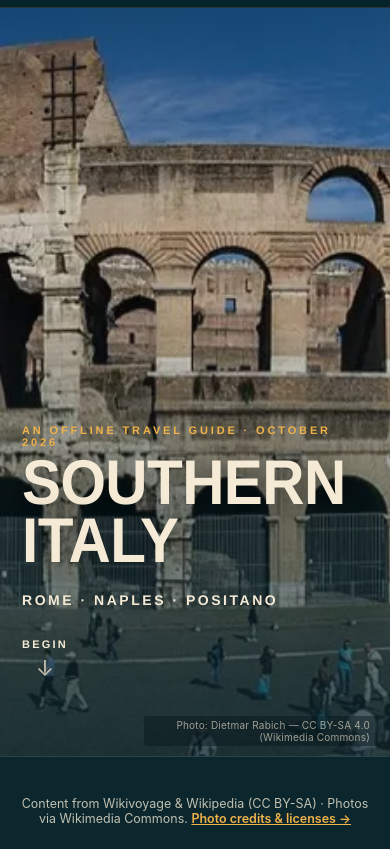
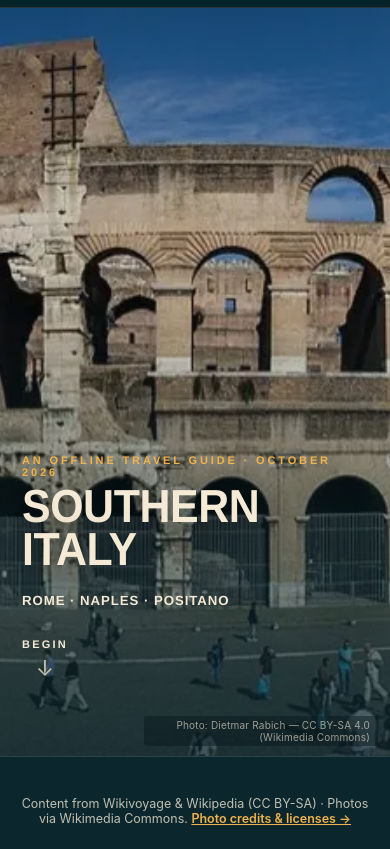
Before and after one commit to raid5/italy-trip-oct2026, a website: page site/index.html in a window 390 px wide. Shown: the part 109-958 px from the top of the page. Drawn offline with Linux system fonts and the light colour scheme.

Commit message:
Cap poster hero typography on phones so long titles/taglines don't clip
The poster display titles and the .poster-route tagline were sized for
desktop. On a ~390px phone viewport the longest single words ("SOUTHERN",
"POSITANO") and long city taglines overflowed the right edge. Cap the
xl/lg title clamps and tighten the route's letter-spacing with
overflow-wrap so everything fits and wraps cleanly within the viewport.

```diff
--- a/site/css/designs/poster.css
+++ b/site/css/designs/poster.css
@@ -556,6 +556,20 @@ html[data-design="poster"] .poster-maplink:hover { background: #fff; }
   html[data-design="poster"] .poster-day-num { flex-direction: row; align-items: baseline; gap: 8px; }
   html[data-design="poster"] .poster-poi-list { grid-template-columns: 1fr; }
   html[data-design="poster"] .poster-panel-inner { padding-left: 22px; padding-right: 22px; }
+
+  /* The display titles are sized for desktop; the longest single words
+     ("SOUTHERN", "POSITANO") overflow a phone's right edge at the original
+     clamp() mins. Cap them so the widest word fits ~340px of content. */
+  html[data-design="poster"] .poster-title--xl { font-size: clamp(36px, 11vw, 84px); }
+  html[data-design="poster"] .poster-title--lg { font-size: clamp(34px, 10vw, 96px); }
+  /* .poster-route doubles as the city tagline (a full sentence). Its wide
+     0.18em tracking pushed long taglines past the viewport; tighten it and
+     allow wrapping so nothing clips. */
+  html[data-design="poster"] .poster-route {
+    letter-spacing: 0.07em;
+    font-size: clamp(13px, 3.4vw, 18px);
+    overflow-wrap: break-word;
+  }
 }
 
 /* Respect reduced-motion */
```
